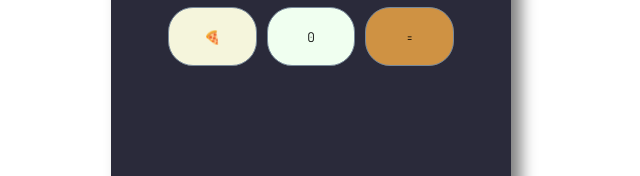
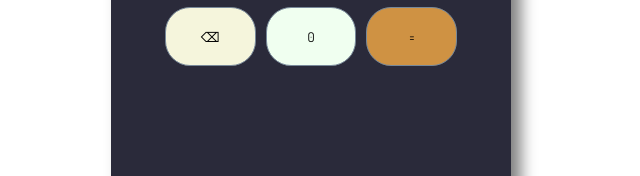
Before and after one commit to kauamunizz/13.Calculadora, a plain HTML site: page index.html in a window 1280 px wide. Shown: the part 516-692 px from the top of the page, 329-969 px from the left. Drawn offline with Linux system fonts and the light colour scheme.

Commit message:
coreccao v0.1

```diff
--- a/index.html
+++ b/index.html
@@ -33,7 +33,7 @@
                         <button class="btn-op">1</button>
                         <button class="btn-op">2</button>
                         <button class="btn-op">3</button>
-                        <button id="del">🍕</button>
+                        <button id="del">⌫</button>
                         <button class="btn-op">0</button>
                         <button id="igual">=</button>
                     </div>
```
